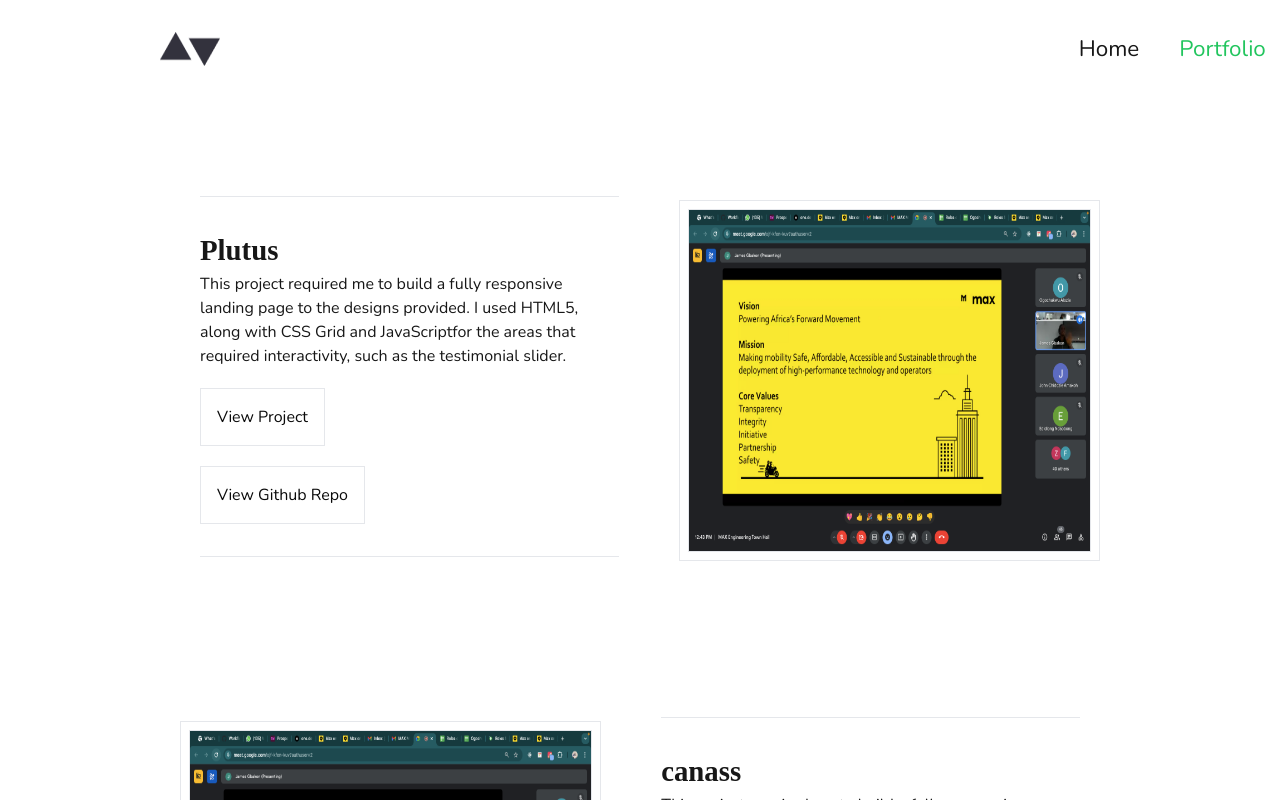
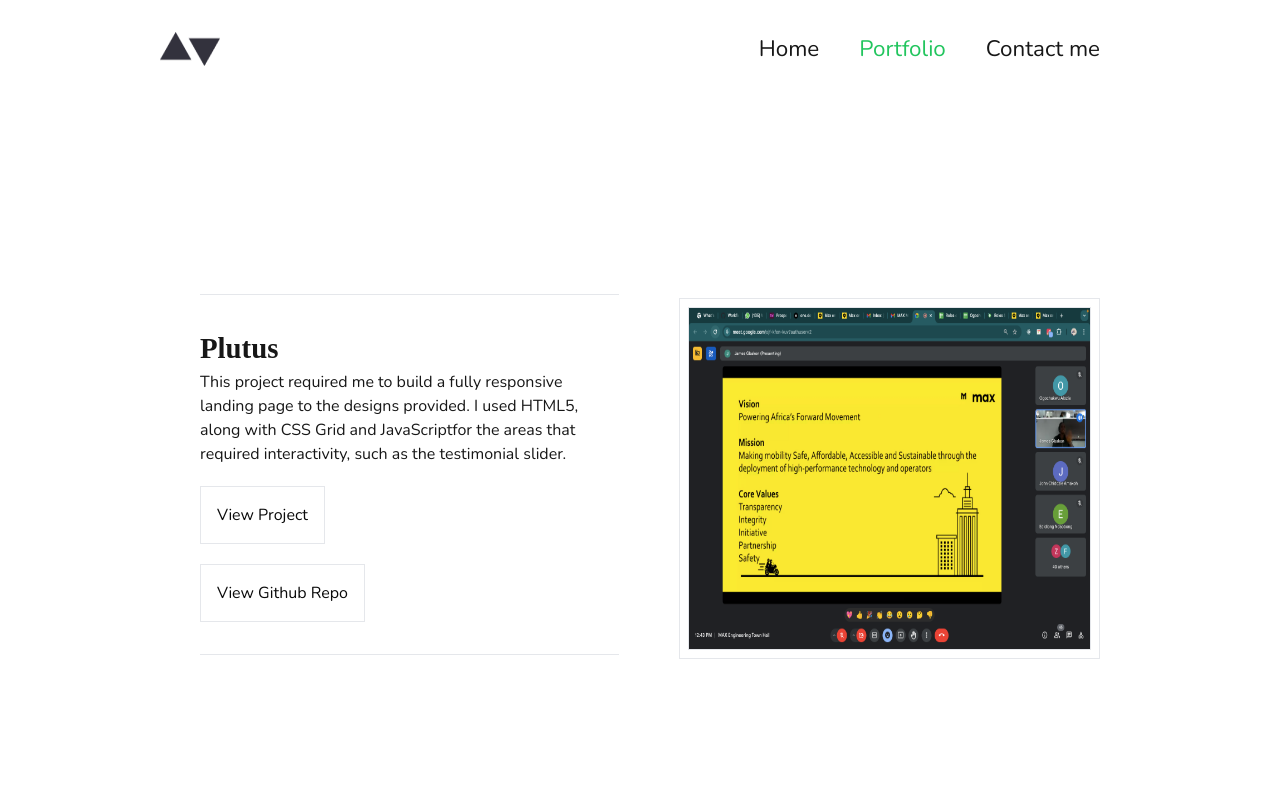
Before and after one commit to killamillz/Portfolio, a Next.js app in the folder portfolio/: page /portfolio in a window 1280 px wide. Shown: the top 800 px of the page. Built offline with nearby package versions, Linux system fonts and the light colour scheme.

Commit message:
adjusted navbar

```diff
--- a/portfolio/src/app/ui/shared/navbar/navBar.tsx
+++ b/portfolio/src/app/ui/shared/navbar/navBar.tsx
@@ -8,7 +8,7 @@
 import clsx from "clsx";
 import { RxHamburgerMenu } from "react-icons/rx";
 import { RxCross2 } from "react-icons/rx";
-import "./navbar.css";
+import "./navbar.css"
 
 function NavBar() {
   const router = useRouter();
@@ -22,7 +22,7 @@
 
   return (
     <>
-      <div className="hidden md:flex justify-between py-8 bg-inherit fixed w-full top-0 z-50 background">
+      <div className="hidden md:flex justify-between py-8 bg-inherit background">
         <Image src={Logo} alt={"My logo"} />
         <ul className="flex">
           {links?.map((link: LinksProps, index: number) => (
@@ -41,11 +41,11 @@
           ))}
         </ul>
       </div>
-      <div className="md:hidden fixed top-0 left-0 right-0 flex justify-between p-4 bg-inherit z-50 background">
+      <div className="md:hidden flex justify-between p-4 bg-inherit">
         <Image src={Logo} alt={"My logo"} />
         {!isOpen && (
           <div
-            className="flex justify-end hover:text-green-500"
+            className="flex justify-end hover:text-green-500 "
             onClick={() => setIsOpen(!isOpen)}
           >
             <RxHamburgerMenu size={40} />
@@ -53,7 +53,7 @@
         )}
       </div>
       {isOpen && (
-        <div className="fixed inset-0 top-0 left-0 w-full h-screen bg-opacity-70 flex flex-col nunito-r-14 p-4 z-50 animate-slideIn backdrop-blur-md">
+        <div className="absolute top-0 left-0 w-full h-screen bg-opacity-70 flex flex-col nunito-r-14 p-4 z-50 animate-slideIn backdrop-blur-md">
           {" "}
           <div
             className="flex justify-end w-full hover:text-green-500"
--- a/portfolio/src/app/ui/shared/slider/slider.tsx
+++ b/portfolio/src/app/ui/shared/slider/slider.tsx
@@ -1,3 +1,5 @@
+"use client";
+
 import { sliderImages } from "@/app/data";
 import Image from "next/image";
 
```
